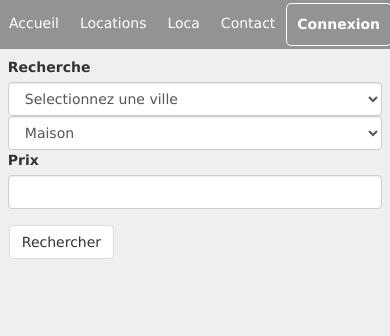
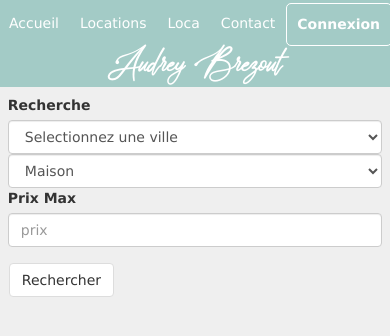
Before and after one commit to Ondabega/immobilier, a PHP site: page /annonce/vente.php in a window 390 px wide. Shown: the top 336 px of the page. Run offline with PHP 8.4, Linux system fonts and the light colour scheme; tables that the repository leaves empty or names only in its code hold one stand-in row (values such as "Sample post").

Commit message:
Merge branch 'master' of https://github.com/Ondabega/immobilier

```diff
--- a/annonce/vente.php
+++ b/annonce/vente.php
@@ -15,8 +15,8 @@ if (isset($_GET["recherche2"])){
     $recherche2 = $_GET["recherche2"];
 }
 
-if (isset($_GET["prix"])){
-    $recherche3 = $_GET["prix"];
+if (isset($_GET["recherche3"])){
+    $recherche3 = $_GET["recherche3"];
 }
 
 if(isset($_GET['nb'])){
@@ -96,7 +96,7 @@ if(isset($_GET['nb'])){
     </style>
 
     <!-- navigation -->
-      <nav class="nav" id="nav" style="height= 3em; background: rgba(3, 3, 3, 0.39); position: sticky;">
+      <nav class="nav" id="nav" style="height= 3em; background: RGBA(88,168,158,0.5); position: sticky;">
         <div class="element">
         <a href= <?php echo $url ?> class="selt" onclick="myFunction()">Accueil</a>
         <a href="location.php" class="selt" onclick="myFunction()">Locations</a>
@@ -113,6 +113,9 @@ if(isset($_GET['nb'])){
   				<?php if(!empty($_SESSION['login'])){ echo "<a href='../moncompte/deconnexion.php' class='selt' id='connect' onclick='myFunction()'>Deconnexion</a>" ;}
   			else{ echo "<a href='../moncompte/identification.php' class='selt' id='connect' onclick='myFunction()'>Connexion</a>"; }?>
         </div>
+        <div class="logow">
+          <a href="../index.php" class="logo" > Audrey Brezout </a>
+        </div>
       </nav>
 
 
@@ -123,7 +126,13 @@ if(isset($_GET['nb'])){
           <label>Recherche</label>
 
           <select class="form-control" name="recherche" >
-            <option value="">Selectionnez une ville </option>
+            <option value=""><?php if($recherche>0){
+            $Q = $bdd->prepare('SELECT * FROM ville WHERE id= :i ') ;
+
+            $Q->bindValue(':i',(int) $recherche,PDO::PARAM_INT);
+            $Q->execute();
+            $don= $Q->fetch();
+            echo $don['nom'];}else{echo "Selectionnez une ville";} ?> </option>
 
             <?php
             $profil = $bdd -> query('SELECT * FROM ville');
@@ -140,8 +149,8 @@ if(isset($_GET['nb'])){
           </select>
 
           <div class="form-group">
-        	<label>Prix</label>
-        	<input class="form-control" name="recherche3" type="int">
+        	<label>Prix Max</label>
+        	<input class="form-control" placeholder=<?php if($recherche3>0){echo $recherche3;}else{echo "prix";} ?> name="recherche3" type="int">
         	</div>
 
         </div>
@@ -179,11 +188,20 @@ if(isset($_GET['nb'])){
           }
 
         }else{
+          if($recherche3>0){
+          $Query = $bdd->prepare('SELECT *,vente.id AS venteid FROM vente JOIN files ON vente.image=files.id JOIN ville ON vente.ville=ville.id  WHERE vente.ville= :i AND vente.prix= :p AND type_vente=0 LIMIT 7  OFFSET :nb') ;
+
+          $Query->bindValue(':i',(int) $recherche,PDO::PARAM_INT);
+          $Query->bindValue(':p',(int) $recherche3,PDO::PARAM_INT);
+          $Query->bindValue(':nb',(int) $debut,PDO::PARAM_INT);
+          $Query->execute();
+        }else{
           $Query = $bdd->prepare('SELECT *,vente.id AS venteid FROM vente JOIN files ON vente.image=files.id JOIN ville ON vente.ville=ville.id  WHERE vente.ville= :i AND type_vente=0 LIMIT 7  OFFSET :nb') ;
 
           $Query->bindValue(':i',(int) $recherche,PDO::PARAM_INT);
           $Query->bindValue(':nb',(int) $debut,PDO::PARAM_INT);
           $Query->execute();
+        }
 
         }
       }else{
@@ -196,7 +214,7 @@ if(isset($_GET['nb'])){
             $Query->bindValue(':nb',(int) $debut,PDO::PARAM_INT);
             $Query->execute();
           }else{
-            $Query = $bdd->prepare('SELECT *,vente.id AS venteid FROM vente JOIN files ON vente.image=files.id JOIN ville ON vente.ville=ville.id  WHERE AND vente.type_bien= :v AND type_vente=0 LIMIT 7  OFFSET :nb') ;
+            $Query = $bdd->prepare('SELECT *,vente.id AS venteid FROM vente JOIN files ON vente.image=files.id JOIN ville ON vente.ville=ville.id  WHERE vente.type_bien= :v AND type_vente=0 LIMIT 7  OFFSET :nb') ;
 
             $Query->bindValue(':v',(int) $recherche2,PDO::PARAM_INT);
             $Query->bindValue(':nb',(int) $debut,PDO::PARAM_INT);
@@ -262,5 +280,4 @@ if(isset($_GET['nb'])){
       <?php
       }
 
-
-       ?>
+   ?>
```
